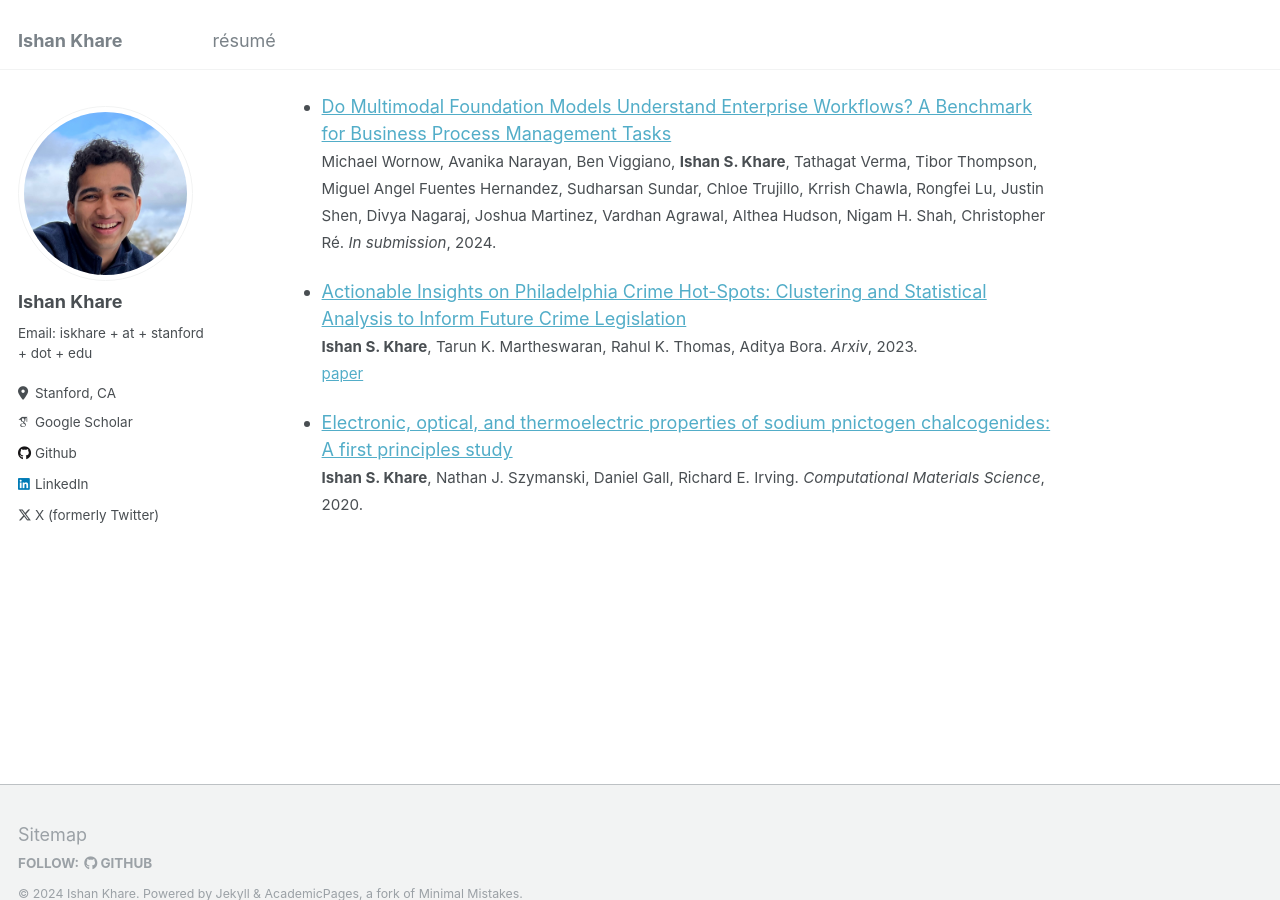
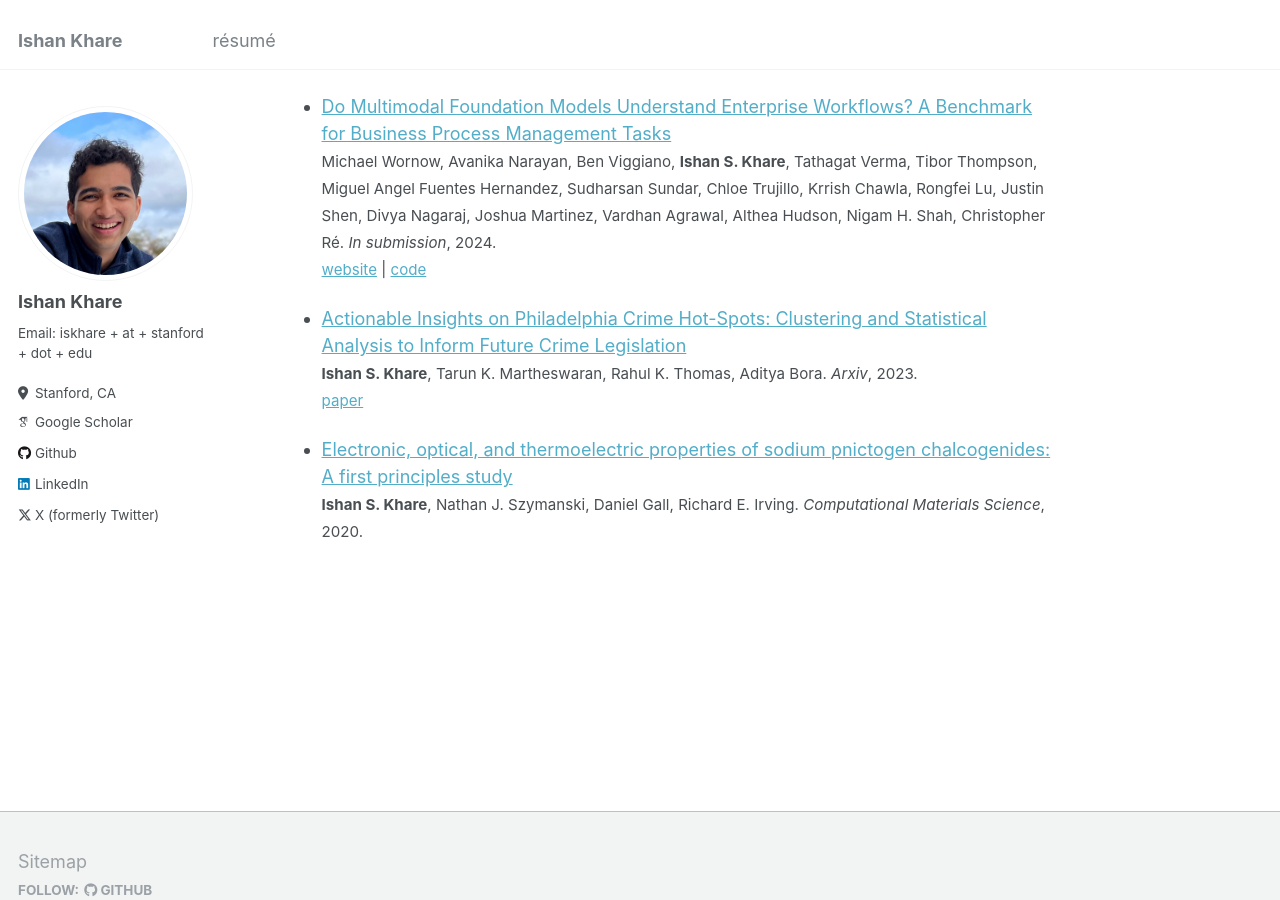
Before and after one commit to iskhare/iskhare.github.io, a Jekyll site: the page built from _pages/about.md, in a window 1280 px wide and 900 px high, scrolled down 525 px. Built offline with Jekyll 4.4.1, drawn with Linux system fonts in a browser that asks for light colours; some web fonts are replaced.

Commit message:
Update about.md

```diff
--- a/_pages/about.md
+++ b/_pages/about.md
@@ -22,6 +22,7 @@ Publications and Preprints
 
 - [Do Multimodal Foundation Models Understand Enterprise Workflows? A Benchmark for Business Process Management Tasks]()<br>
   <span style="font-size:4mm;">Michael Wornow, Avanika Narayan, Ben Viggiano, **Ishan S. Khare**, Tathagat Verma, Tibor Thompson, Miguel Angel Fuentes Hernandez, Sudharsan Sundar, Chloe Trujillo, Krrish Chawla, Rongfei Lu, Justin Shen, Divya Nagaraj, Joshua Martinez, Vardhan Agrawal, Althea Hudson, Nigam H. Shah, Christopher Ré. *In submission*, 2024.</span><br>
+  <span style="font-size:4mm;">[website](https://hazyresearch.stanford.edu/wonderbread-website/) | [code](https://github.com/HazyResearch/wonderbread)</span>
 
 - [Actionable Insights on Philadelphia Crime Hot-Spots: Clustering and Statistical Analysis to Inform Future Crime Legislation](https://arxiv.org/abs/2306.15987)<br>
   <span style="font-size:4mm;">**Ishan S. Khare**, Tarun K. Martheswaran, Rahul K. Thomas, Aditya Bora. *Arxiv*, 2023.</span><br>
```
